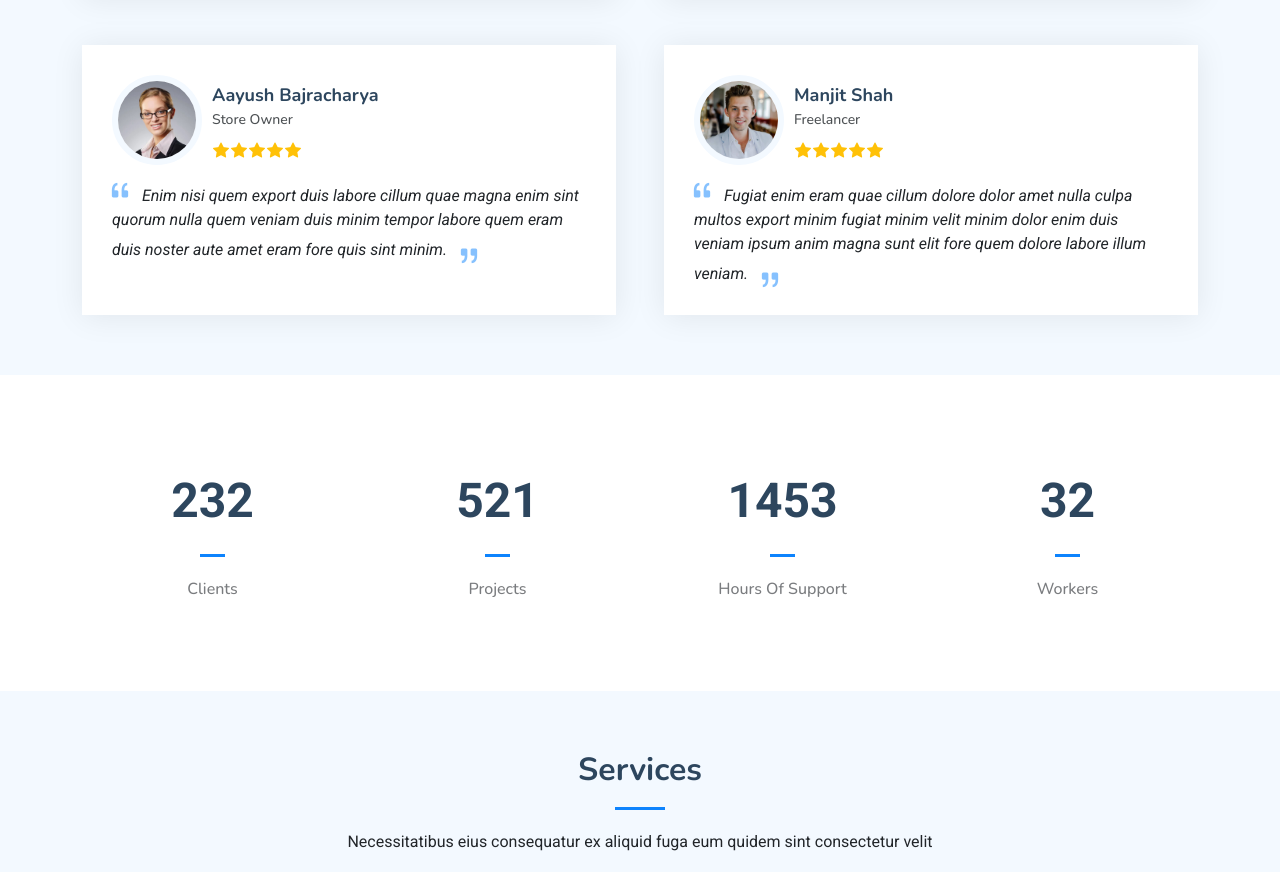
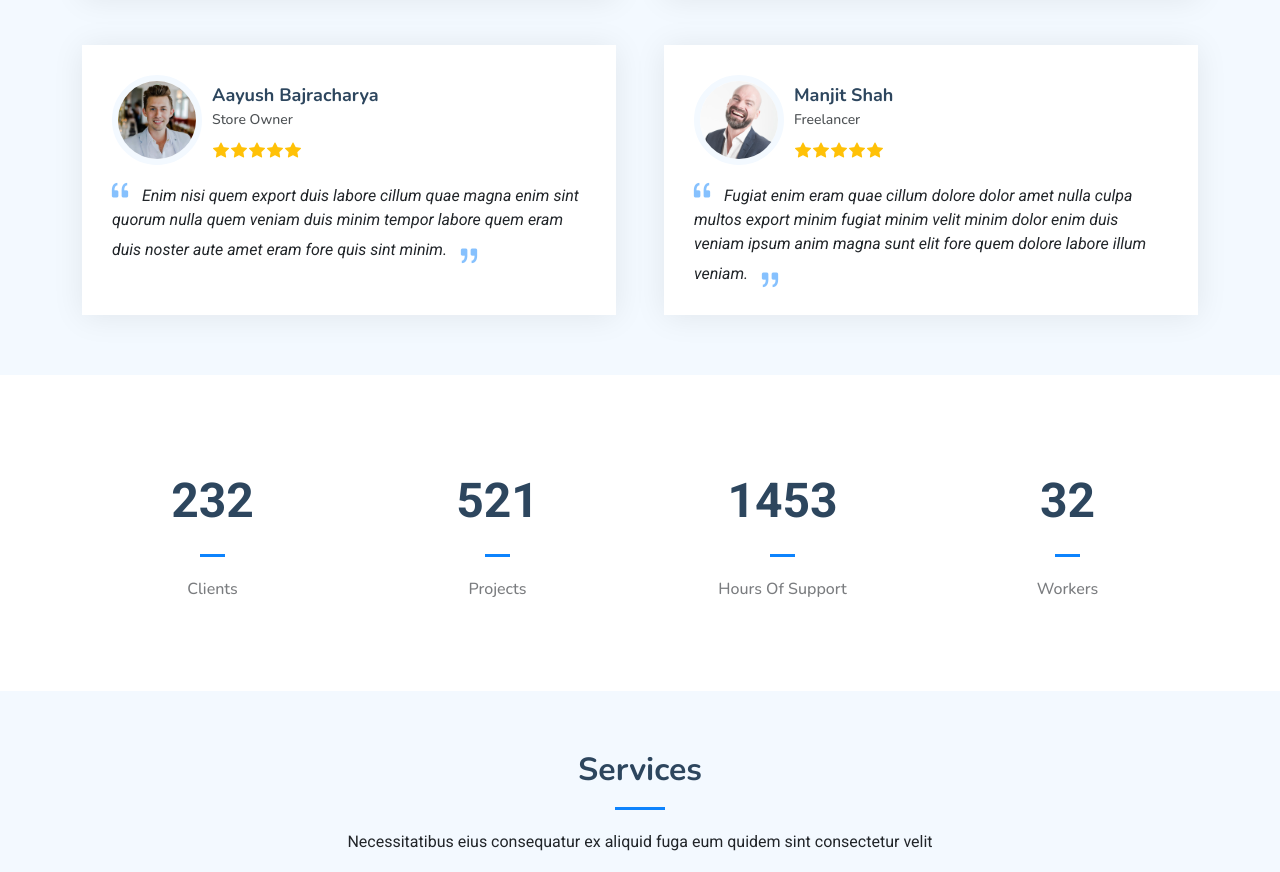
Before and after one commit to ommanirai/agent-portfolio, a plain HTML site: page index.html in a window 1280 px wide. Shown: the part 3984-4856 px from the top of the page. Drawn offline with nearby package versions, Linux system fonts and the light colour scheme.

Commit message:
profile picture changed

```diff
--- a/index.html
+++ b/index.html
@@ -679,7 +679,7 @@
 
           <div class="col-lg-6" data-aos="fade-up" data-aos-delay="300">
             <div class="testimonial-item">
-              <img src="assets/img/testimonials/testimonials-3.jpg" class="testimonial-img" alt="">
+              <img src="assets/img/testimonials/testimonials-4.jpg" class="testimonial-img" alt="">
               <h3>Aayush Bajracharya</h3>
               <h4>Store Owner</h4>
               <div class="stars">
@@ -697,7 +697,7 @@
 
           <div class="col-lg-6" data-aos="fade-up" data-aos-delay="400">
             <div class="testimonial-item">
-              <img src="assets/img/testimonials/testimonials-4.jpg" class="testimonial-img" alt="">
+              <img src="assets/img/testimonials/testimonials-1.jpg" class="testimonial-img" alt="">
               <h3>Manjit Shah</h3>
               <h4>Freelancer</h4>
               <div class="stars">
```
